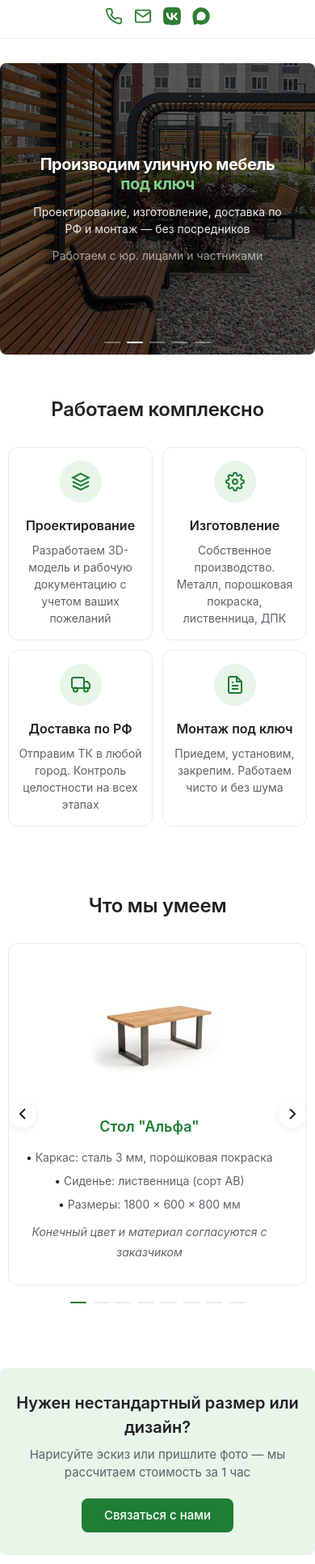
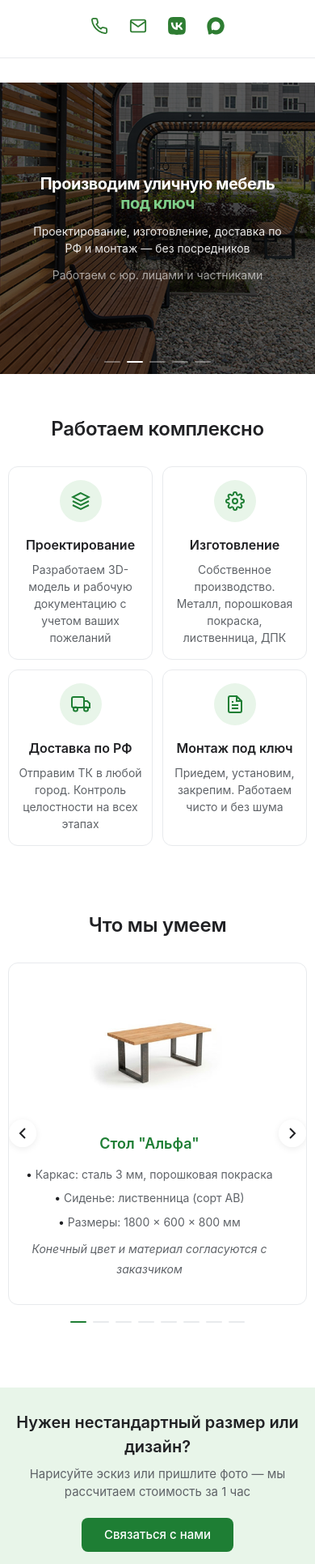
Before and after one commit to devbkv/mdmgroup43, a plain HTML site: page index.html in a window 390 px wide. Shown: the part 65-1997 px from the top of the page at 81% size. Drawn offline with Linux system fonts and the light colour scheme.

Commit message:
udp styles

```diff
--- a/css/style.css
+++ b/css/style.css
@@ -128,6 +128,8 @@
 .hero {
   padding: 0 0 60px 0;
   background: #ffffff;
+  padding-left: 10px;
+  padding-right: 10px;
 }
 
 .hero__container {
@@ -329,15 +331,16 @@
   flex: 0 0 100%;
   display: flex;
   align-items: center;
+  justify-content: center;
   gap: 40px;
   padding: 0px 60px;
   min-height: 340px;
 }
 
-/* === 40% на картинку === */
+/* === 50% на картинку === */
 .portfolio__slide-image {
-  flex: 0 0 40%;
-  width: 40%;
+  flex: 0 0 50%;
+  width: 50%;
   max-width: 400px;
   height: 300px;
   object-fit: contain;
@@ -345,9 +348,9 @@
   border-radius: 8px;
 }
 
-/* === 60% на описание === */
+/* === 50% на описание === */
 .portfolio__slide-info {
-  flex: 0 0 60%;
+  flex: 0 0 50%;
   padding-right: 20px;
 }
 
@@ -432,6 +435,8 @@
    ============================================================ */
 .custom {
   padding: 0 0 60px 0;
+  padding-left: 10px;
+  padding-right: 10px;
   background: #ffffff;
 }
 
@@ -592,6 +597,13 @@
 }
 
 @media (max-width: 768px) {
+  .header__contacts {
+    padding: 10px 0;
+  }
+  .header__contacts a {
+    padding: 6px 6px;
+  }
+
   .header__inner {
     flex-direction: column;
     align-items: stretch;
@@ -626,7 +638,7 @@
   .hero__container {
     height: 400px;
     min-height: 320px;
-    border-radius: 8px;
+    border-radius: 0 !important;
   }
 
   .hero__content {
@@ -636,8 +648,13 @@
     align-items: center;
   }
 
+  .hero__slider {
+    border-radius: 0 !important;
+  }
+
   .hero__overlay {
     background: rgba(0, 0, 0, 0.6);
+    border-radius: 0 !important;
   }
 
   .hero__title {
@@ -723,7 +740,7 @@
   }
   .custom__inner {
     padding: 28px 20px;
-    border-radius: 8px;
+    border-radius: 0 !important;
   }
   .custom__title {
     font-size: 20px;
```
